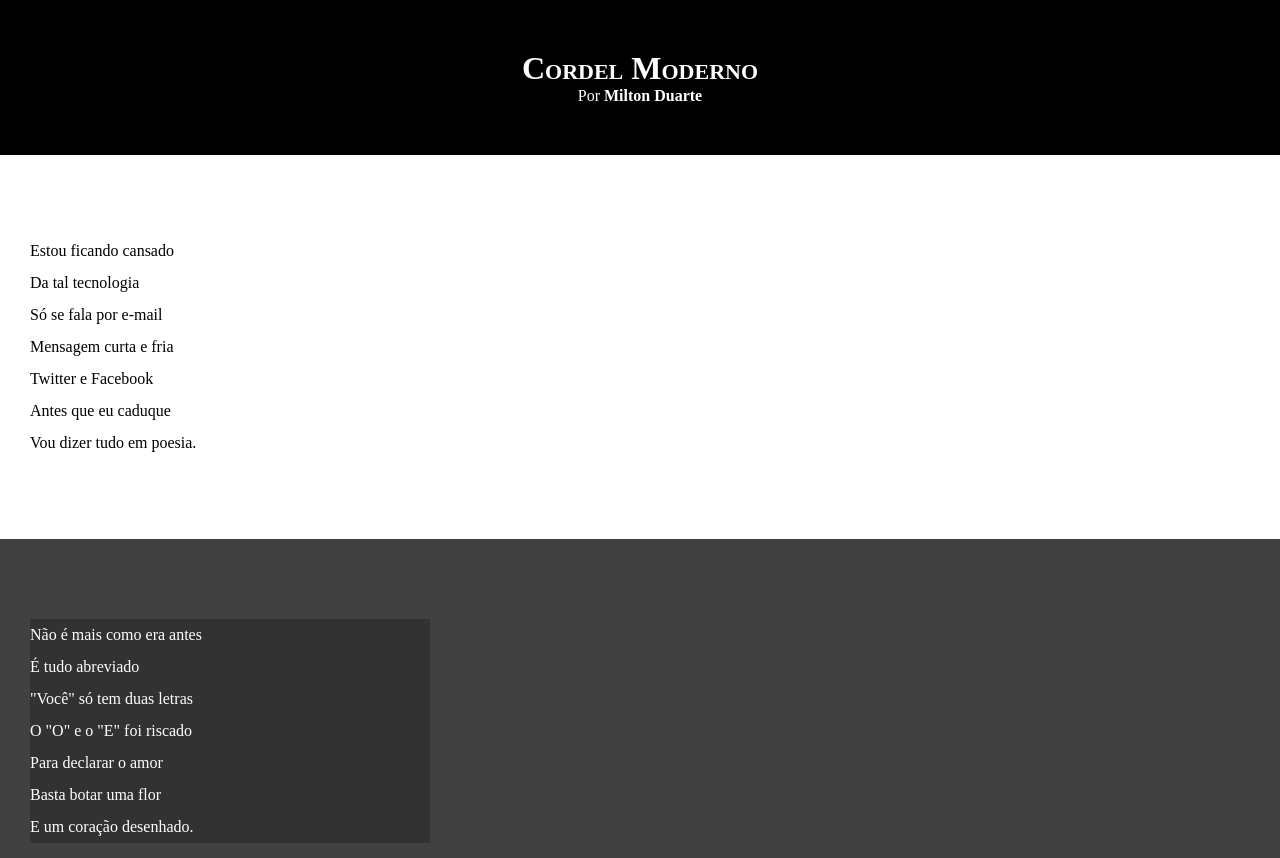
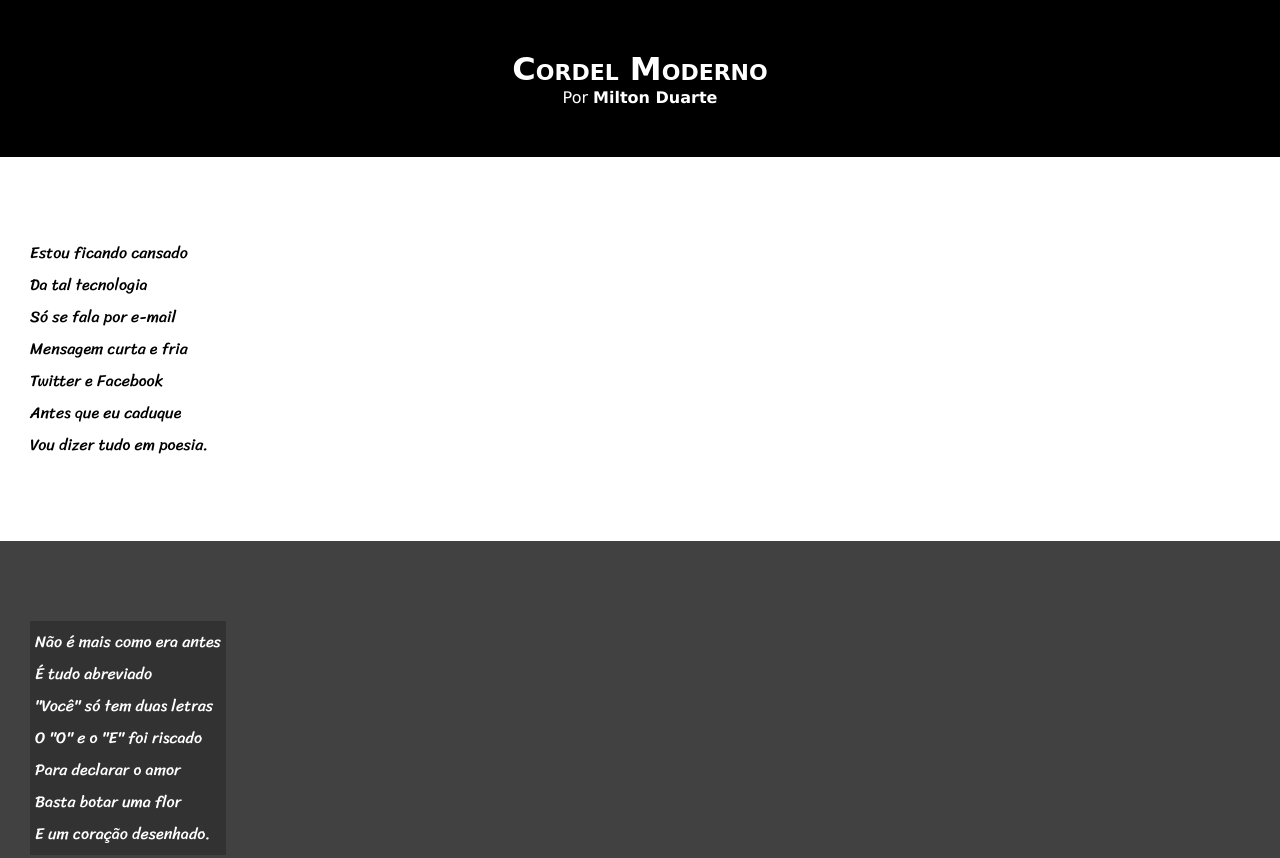
Before and after one commit to caiomello42/html-css, a plain HTML site: page exercicios/desafio012/index.html in a window 1280 px wide. Shown: the top 858 px of the page. Drawn offline with Linux system fonts and the light colour scheme.

Commit message:
atualização de fontes

```diff
--- a/exercicios/desafio012/style.css
+++ b/exercicios/desafio012/style.css
@@ -1,4 +1,15 @@
 @charset "UTF-8"
+
+@import url('https://fonts.googleapis.com/css2?family=Passion+One:wght@400;700;900&family=Sriracha&display=swap');
+
+@import url('https://fonts.googleapis.com/css2?family=Sriracha&display=swap');
+
+
+:root {
+    --fonte1: Verdana, Geneva, Tahoma, sans-serif;
+    --fonte2: 'Passion One', cursive;
+    --fonte3: 'Sriracha', cursive;
+}
 
 * {
     margin: 0px;
@@ -8,6 +19,7 @@
 html, body {
     min-height: 100vh;
     background-color: darkgray;
+    font-family: var(--fonte1);
 }
 
 header {
@@ -24,6 +36,8 @@ header {
 header > h1 {
     padding-top: 50px;
     font-variant: small-caps;
+    font-family: var(--fonte2);
+    font-size: 10%vw;
 }
 
 header > p {
@@ -45,6 +59,8 @@ section {
     padding-bottom: 10vh;
     line-height: 2em;
     padding-left: 30px;
+    font-family: var(--fonte3);
+    font-size: 3.5%vw;
 }
 
 section.normal {
@@ -59,7 +75,8 @@ section.imagem {
 }
 
 section.imagem > p {
-    width: 400px;
+    display: inline-block;
+    padding: 5px;
     background-color: rgba(10, 10, 10, 0.253);
 }
 
```
